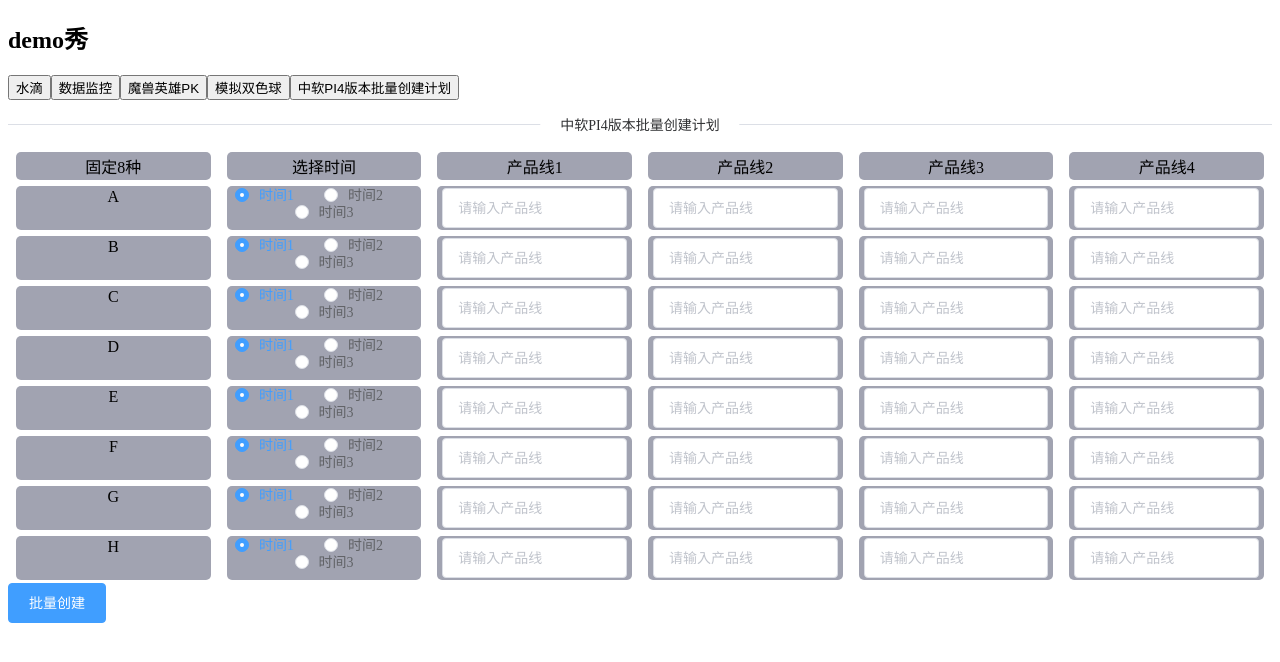
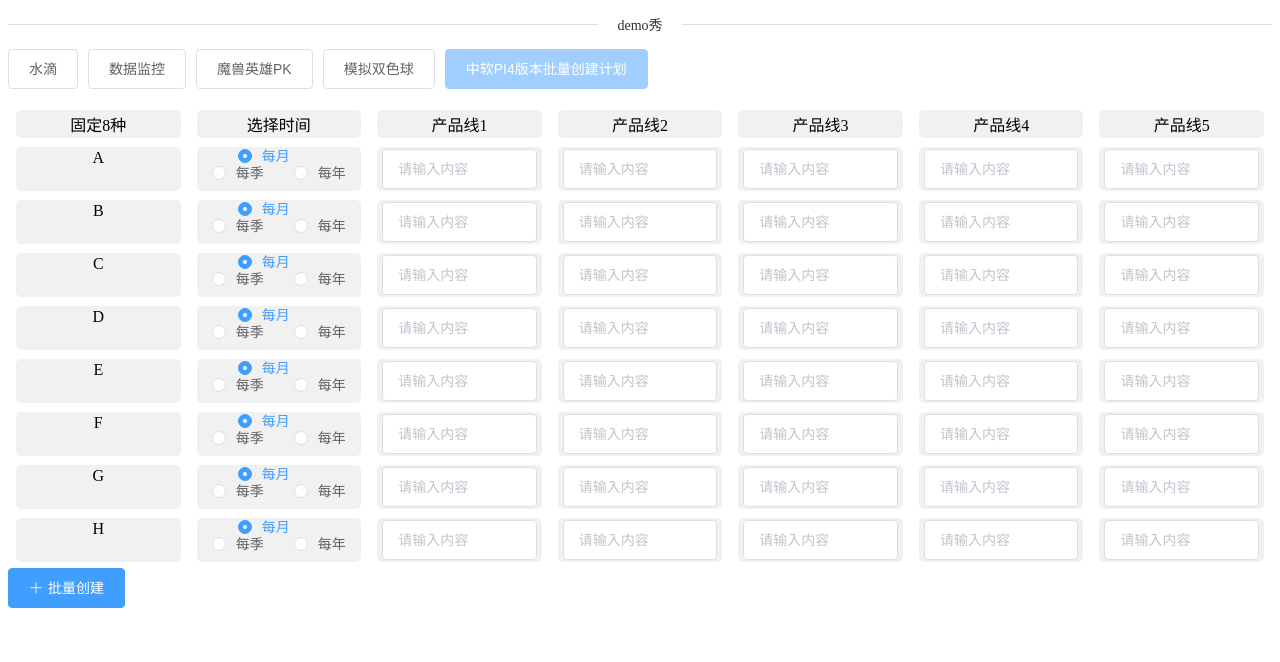
Before and after one commit to chenxin-code/build-vue2, a Vue app: page /#/demo/chinasofti-PI4 in a window 1280 px wide. Shown: the top 662 px of the page. Built offline with nearby package versions, Linux system fonts and the light colour scheme.

Commit message:
中软PI4版本批量创建计划

```diff
--- a/src/page/demo/chinasofti-PI4.vue
+++ b/src/page/demo/chinasofti-PI4.vue
@@ -1,6 +1,5 @@
 <template>
-  <div>
-    <el-divider>中软PI4版本批量创建计划</el-divider>
+  <div style="padding: 15px 0;">
     <div class="row">
       <div class="col">固定8种</div>
       <div class="col">选择时间</div>
@@ -9,17 +8,17 @@
     <div class="row" v-for="(item1,index1) in rowData" :key="index1">
       <div class="col">{{item1.rowName}}</div>
       <div class="col">
-        <el-radio-group v-model="item1.radio">
-          <el-radio :label="1">时间1</el-radio>
-          <el-radio :label="2">时间2</el-radio>
-          <el-radio :label="3">时间3</el-radio>
+        <el-radio-group v-model="item1.time">
+          <el-radio :label="1">每月</el-radio>
+          <el-radio :label="2">每季</el-radio>
+          <el-radio :label="3">每年</el-radio>
         </el-radio-group>
       </div>
       <div class="col" v-for="(item2,index2) in item1.colData" :key="index2">
-        <el-input v-model="item2.input" placeholder="请输入产品线"></el-input>
+        <el-input v-model="item2.content" placeholder="请输入内容" clearable />
       </div>
     </div>
-    <el-button type="primary" @click="submit()">批量创建</el-button>
+    <el-button type="primary" icon="el-icon-plus" @click="submit()">批量创建</el-button>
   </div>
 </template>
 
@@ -38,12 +37,12 @@ export default {
 			let arr = [];
 			this.rowData.forEach(item1 => {
 				item1.colData.forEach(item2 => {
-					if(item2.input){
+					if(item2.content){
 						arr.push({
 							rowName: item1.rowName,
-							radio: item1.radio,
+							time: item1.time,
 							colName: item2.colName,
-							input: item2.input,
+							content: item2.content,
 						});
 					}
 				});
@@ -53,19 +52,19 @@ export default {
 	},
 	mounted() {
 		//动态的产品线接口返回
-		this.lineData = ['产品线1', '产品线2', '产品线3', '产品线4'];
+		this.lineData = ['产品线1', '产品线2', '产品线3', '产品线4', '产品线5'];
 		let colData = [];
 		this.lineData.forEach(item=>{
 			colData.push({
 				colName: item,
-				input: null,
+				content: null,
 			});
 		});
 		//固定8种
 		['A','B','C','D','E','F','G','H'].forEach(item=>{
 			this.rowData.push({
 				rowName: item,
-				radio: 1,
+				time: 1,
 				colData: _.cloneDeep(colData),//必须使用深拷贝
 			});
 		});
@@ -75,12 +74,13 @@ export default {
 
 <style lang="less" scoped>
 .row {
+  margin: 3px 0;
   display: flex;
   .col {
     flex: 1;
     margin: 3px 8px;
     padding: 2px 5px;
-    background-color: #A1A3B1;
+    background-color: #f1f1f1;
     border-radius: 5px;
     text-align: center;
   }
--- a/src/page/demo/index.vue
+++ b/src/page/demo/index.vue
@@ -1,11 +1,12 @@
 <template>
   <div>
-    <h2>demo秀</h2>
-    <button @click="$router.push({ path: '/demo/water' });">水滴</button>
-    <button @click="$router.push({ path: '/demo/data-monitor' });">数据监控</button>
-    <button @click="$router.push({ path: '/demo/pk' });">魔兽英雄PK</button>
-    <button @click="$router.push({ path: '/demo/ssq' });">模拟双色球</button>
-    <button @click="$router.push({ path: '/demo/chinasofti-PI4' });">中软PI4版本批量创建计划</button>
+    <el-divider>demo秀</el-divider>
+    <el-button :type="$route.path === '/demo/' + item.path ? 'primary' : ''"
+               @click="$router.push({ path: '/demo/' + item.path });"
+               :disabled="$route.path === '/demo/' + item.path"
+               v-for="(item,index) in demoIndex" :key="index">
+      {{ item.title }}
+    </el-button>
     <router-view></router-view>
   </div>
 </template>
@@ -13,10 +14,19 @@
 <script>
 export default {
 	data() {
-		return {};
+		return {
+			demoIndex: [
+				{title: '水滴', path: 'water'},
+				{title: '数据监控', path: 'data-monitor'},
+				{title: '魔兽英雄PK', path: 'pk'},
+				{title: '模拟双色球', path: 'ssq'},
+				{title: '中软PI4版本批量创建计划', path: 'chinasofti-PI4'},
+			],
+		};
 	},
 	methods: {},
 	mounted() {
+		console.log('$route', this.$route, '$router', this.$router);
 	},
 };
 </script>
```
